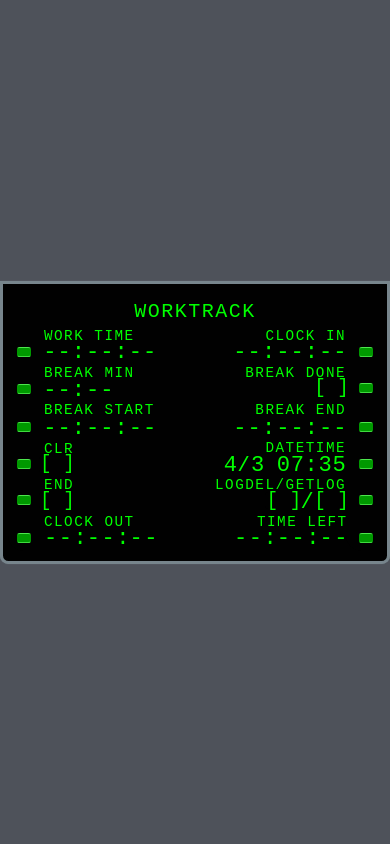
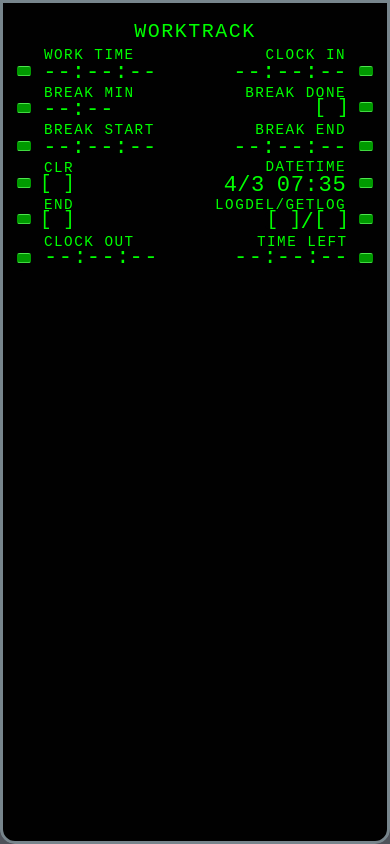
Before and after one commit to 4l3b/WorkTrack, a plain HTML site: page workTrack.html in a window 390 px wide. Drawn offline with Linux system fonts and the light colour scheme.

Commit message:
Refactor fmc-screen styles and add responsiveness
Updated styles for fmc-screen and added adaptScreen function for responsive design.

```diff
--- a/workTrack.html
+++ b/workTrack.html
@@ -16,31 +16,38 @@
 			margin: 0;
 			padding: 0;
 			display: flex;
-			justify-content: center;
-			align-items: center;
 			height: 100vh;
+			width: 100vw;
 			overflow: hidden;
 		}
 
 		.fmc-screen {
-			width: auto;
-			height: 283px;
+			width: 100%;
+			height: 100%;
 			position: absolute;
 			padding-left: 5px;
 			padding-right: 5px;
+			top: 0;
+			left: 0;
 			margin: 0;
 			display: block;
 			text-align: center;
 			border: 3.5px solid #77858C;
-			border-collapse: collapse;
+			border-collapse: separate;
 			box-shadow: 0px 0px 1px #77858C;
-			border-radius: 0px 0px 8.5px 8.5px;
+			box-sizing: border-box;
+			border-radius: 0px 0px 15px 15px;   /* 0px 0px 8.5px 8.5px; su macOS Sequoia e precedenti */
 			border-spacing: 0px;
 			background: #010101;
 			overflow: hidden;
 			user-select: none;	/* Impedisce la selezione del testo sullo schermo */
 			-webkit-user-select: none;	/* Impedisce la selezione del testo sullo schermo su Safari*/
 			cursor: default;
+		}
+
+		table.fmc-screen {
+		    overflow: hidden;
+		    -webkit-mask-image: -webkit-radial-gradient(white, black);
 		}
 
 		table.fmc-screen td {
@@ -2215,6 +2222,20 @@
 		});
 
 
+
+	function adaptScreen() {
+	    const screen = document.querySelector('.fmc-screen');
+	    if (screen) {
+	        // window.innerWidth/Height prendono l'area precisa al netto delle barre di Safari
+	        screen.style.width = window.innerWidth + 'px';
+	        screen.style.height = window.innerHeight + 'px';
+	    }
+	}
+
+	window.addEventListener('resize', adaptScreen);
+
+	window.addEventListener('DOMContentLoaded', adaptScreen);
+
 	</script>
 
 </body>
```
